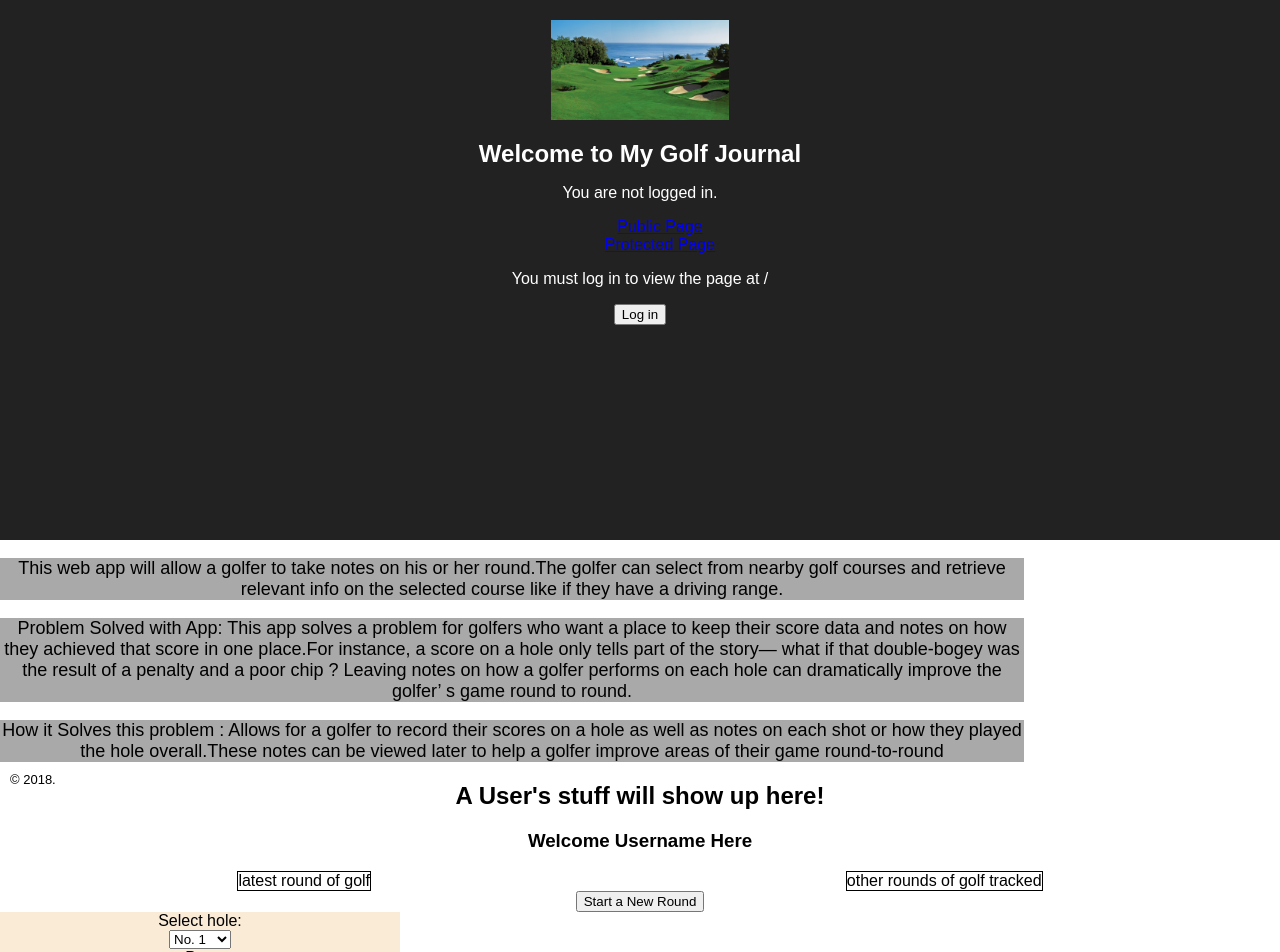
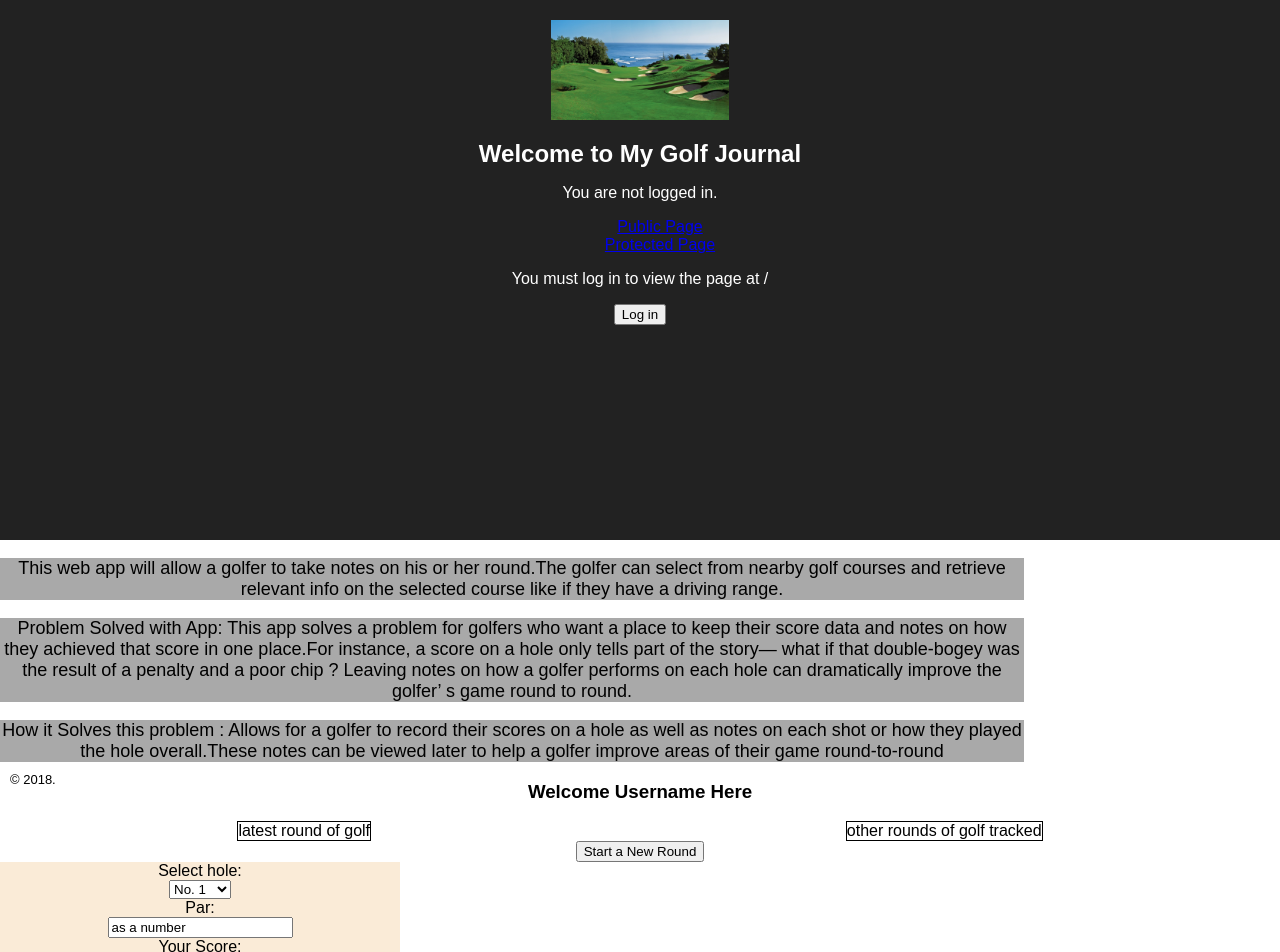
Before and after one commit to yhtomitim/golf-journal-client, a React (Create React App) app: page /login in a window 1280 px wide. Shown: the top 952 px of the page. Built offline with nearby package versions, Linux system fonts and the light colour scheme.

Commit message:
add roundtracker to userdashboard

```diff
--- a/src/components/UserDashboard.js
+++ b/src/components/UserDashboard.js
@@ -1,17 +1,18 @@
 import React from 'react';
+import RoundTracker from './RoundTracker';
 
-const Dashboard = (props) => {
+const UserDashboard = () => {
   return (
     <section>
-      <h1>A User's stuff will show up here!</h1>
       <h3>Welcome Username Here</h3>
       <div className="Rounds-tracked">
         <article>latest round of golf</article>
         <article>other rounds of golf tracked</article>
       </div>
       <button>Start a New Round</button>
+      <RoundTracker />
     </section>
   )
 }
 
-export default Dashboard;
+export default UserDashboard;
```
